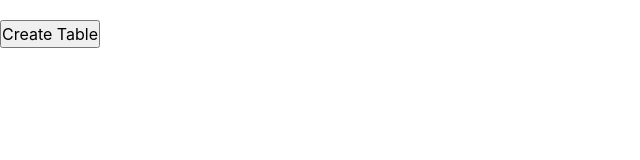
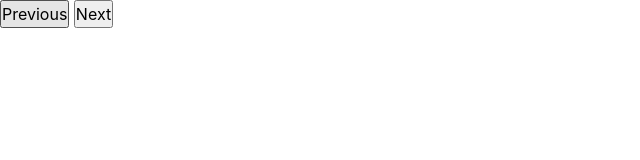
Before and after one commit to shayany/InteractiveCalendar, a plain HTML site: page index.html in a window 1280 px wide. Shown: the whole page, without its empty margins (0-640 px from the left). Drawn offline with nearby package versions, Linux system fonts and the light colour scheme.

Commit message:
Add next and prev button

```diff
--- a/index.html
+++ b/index.html
@@ -51,11 +51,13 @@
     </div><!-- /.modal-dialog -->
 </div><!-- /.modal -->
 
+<input type="button" onclick="previousMonth()" value="Previous"/>
+<input type="button" onclick="nextMonth()" value="Next"/>
+
 <div id="wrapper" class="table-responsive">
 
 </div>
 
-<input type="button" onclick="createCalendar()" value="Create Table"/>
 
 
 <script src="src/source.js"></script>
```
